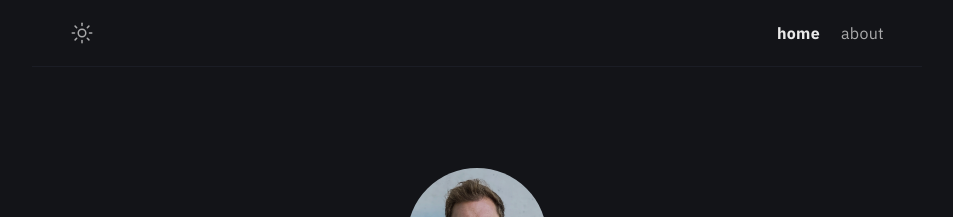
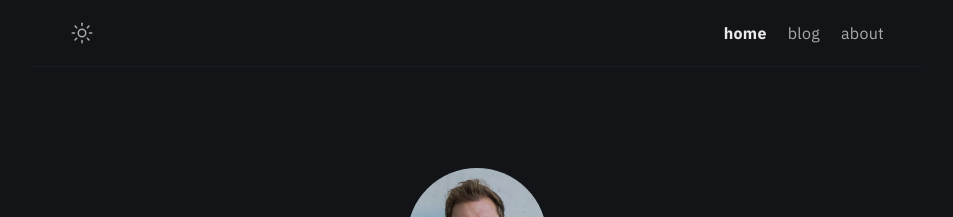
Before and after one commit to pippowie/pippowie.github.io, a Jekyll site: the page built from index.md, in a window 1280 px wide. Shown: the top 217 px of the page, without its empty margins (163-1116 px from the left). Built offline with Jekyll 4.4.1, drawn with Linux system fonts in a browser that asks for light colours.

Commit message:
feat: uncomment blog menu item

```diff
--- a/_data/menus.yml
+++ b/_data/menus.yml
@@ -1,5 +1,9 @@
 - title: home
   url: /
+  external: false
+
+- title: blog
+  url: /archive/
   external: false
 
 # - title: archive
```
